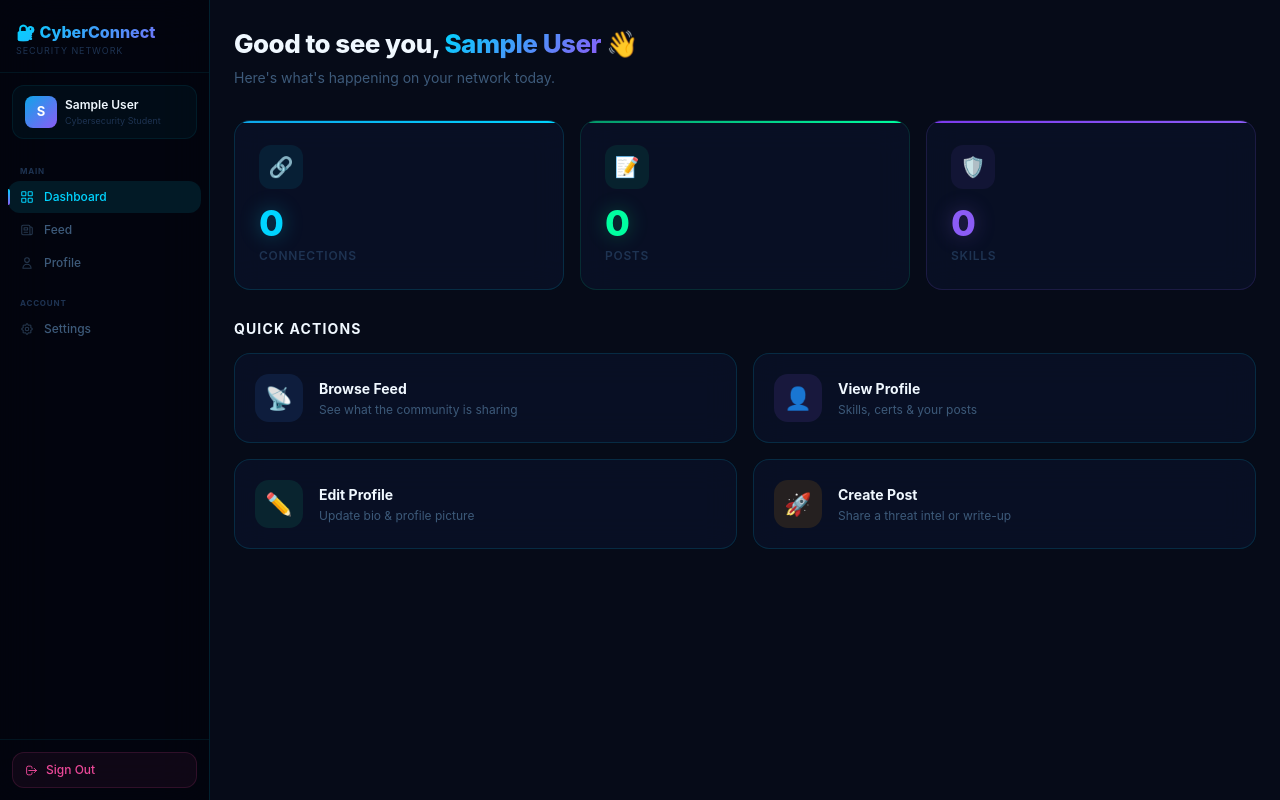
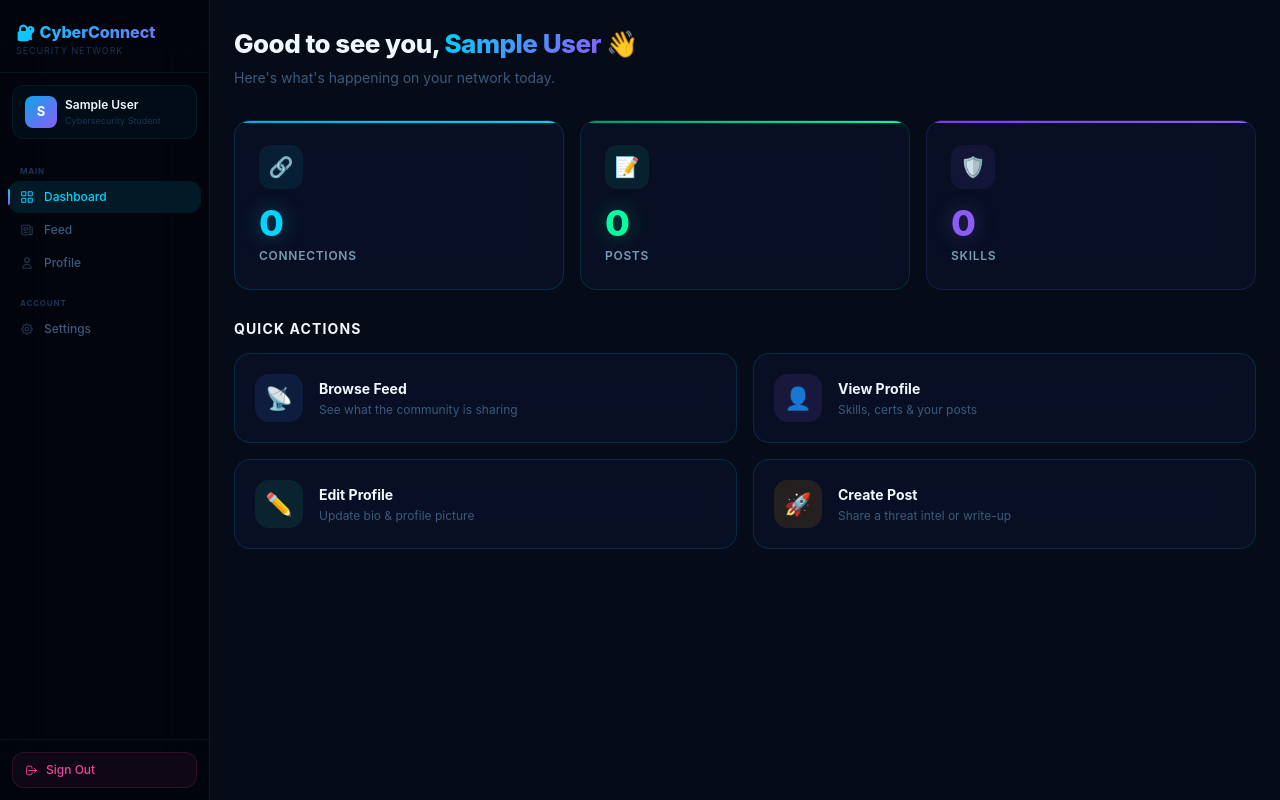
Before and after one commit to m-aayush10/CyberConnect, a Flask app: page /dashboard in a window 1280 px wide. Run offline with Flask 3, Linux system fonts and the light colour scheme; the visitor is signed in with stand-in values (Sample User, id 1); data that the repository does not hold is empty; some libraries are stand-ins or nearby versions.

Commit message:
fix: improve placeholder and secondary text visibility in neon theme

```diff
--- a/static/css/style.css
+++ b/static/css/style.css
@@ -721,3 +721,54 @@ hr { border-color: var(--border-subtle) !important; }
 
 img.post-img    { border-color: var(--border-subtle) !important; }
 img.post-avatar { border-color: rgba(0,212,255,0.35) !important; }
+
+/* ── Fix placeholder visibility ── */
+input::placeholder,
+textarea::placeholder,
+.skills-input::placeholder,
+.create-textarea::placeholder,
+.cmnt-input::placeholder,
+.auth-input::placeholder,
+.cert-input::placeholder {
+    color: #6b8aaa !important;
+    opacity: 1 !important;
+}
+
+/* ── Fix certification date visibility ── */
+.cert-date,
+.mini-post-ts,
+.post-time,
+.follow-stat-lbl,
+.stat-label,
+.text-muted {
+    color: #7a9bb5 !important;
+}
+
+/* ── Fix "Earned:" text ── */
+.cert-date {
+    color: #6b8aaa !important;
+    font-weight: 500 !important;
+}
+
+/* ── Make stat labels more visible ── */
+.stat-label,
+.follow-stat-lbl {
+    color: #7a9bb5 !important;
+    font-weight: 600 !important;
+}
+
+/* ── Fix "Connections Posts" text ── */
+.stat-label,
+.sidebar-stat-lbl {
+    color: #7a9bb5 !important;
+}
+
+/* ── Fix skill input placeholder ── */
+.skills-input::placeholder {
+    color: #6b8aaa !important;
+}
+
+/* ── Fix create post placeholder ── */
+.create-textarea::placeholder {
+    color: #6b8aaa !important;
+}
```
